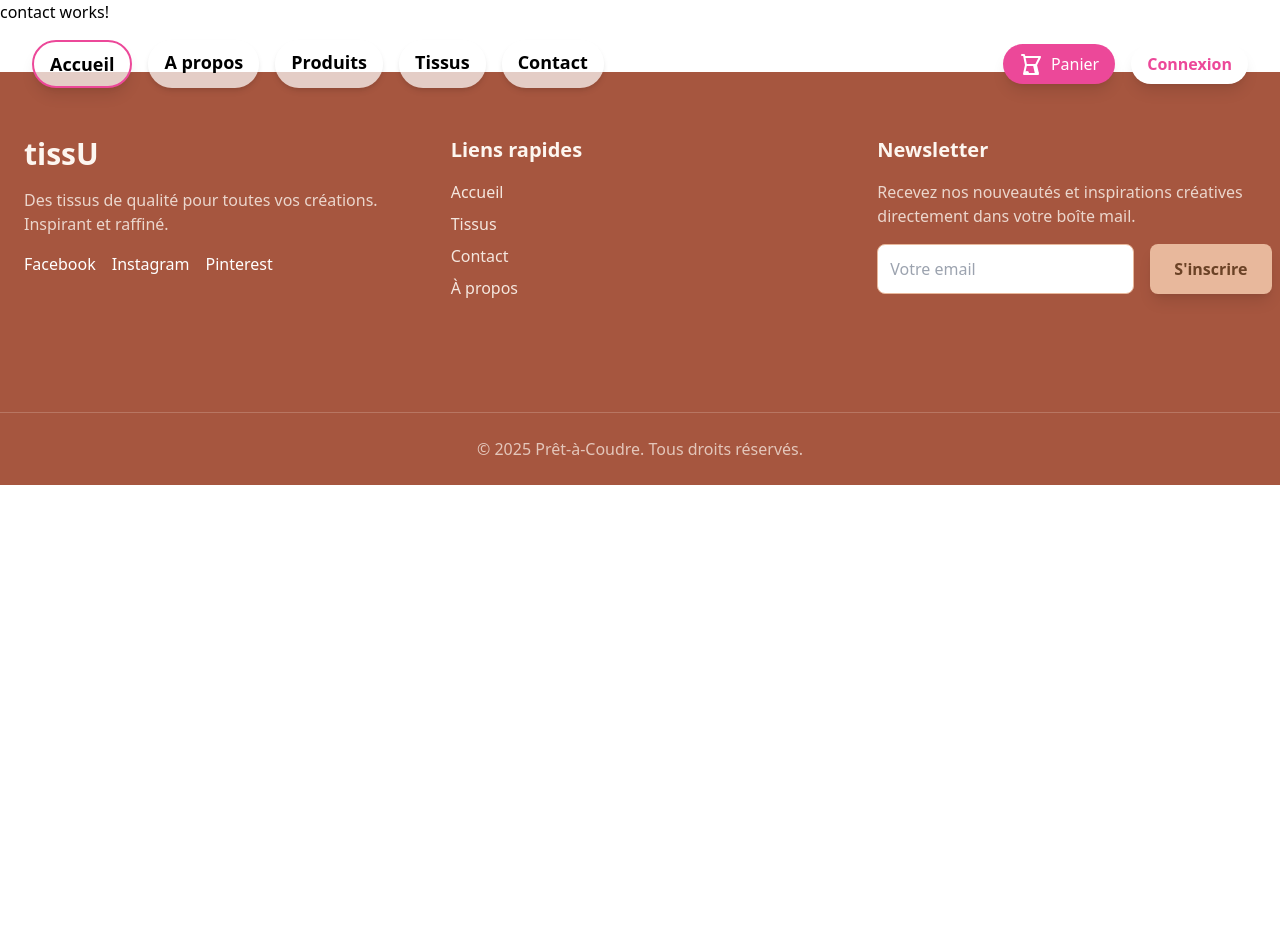
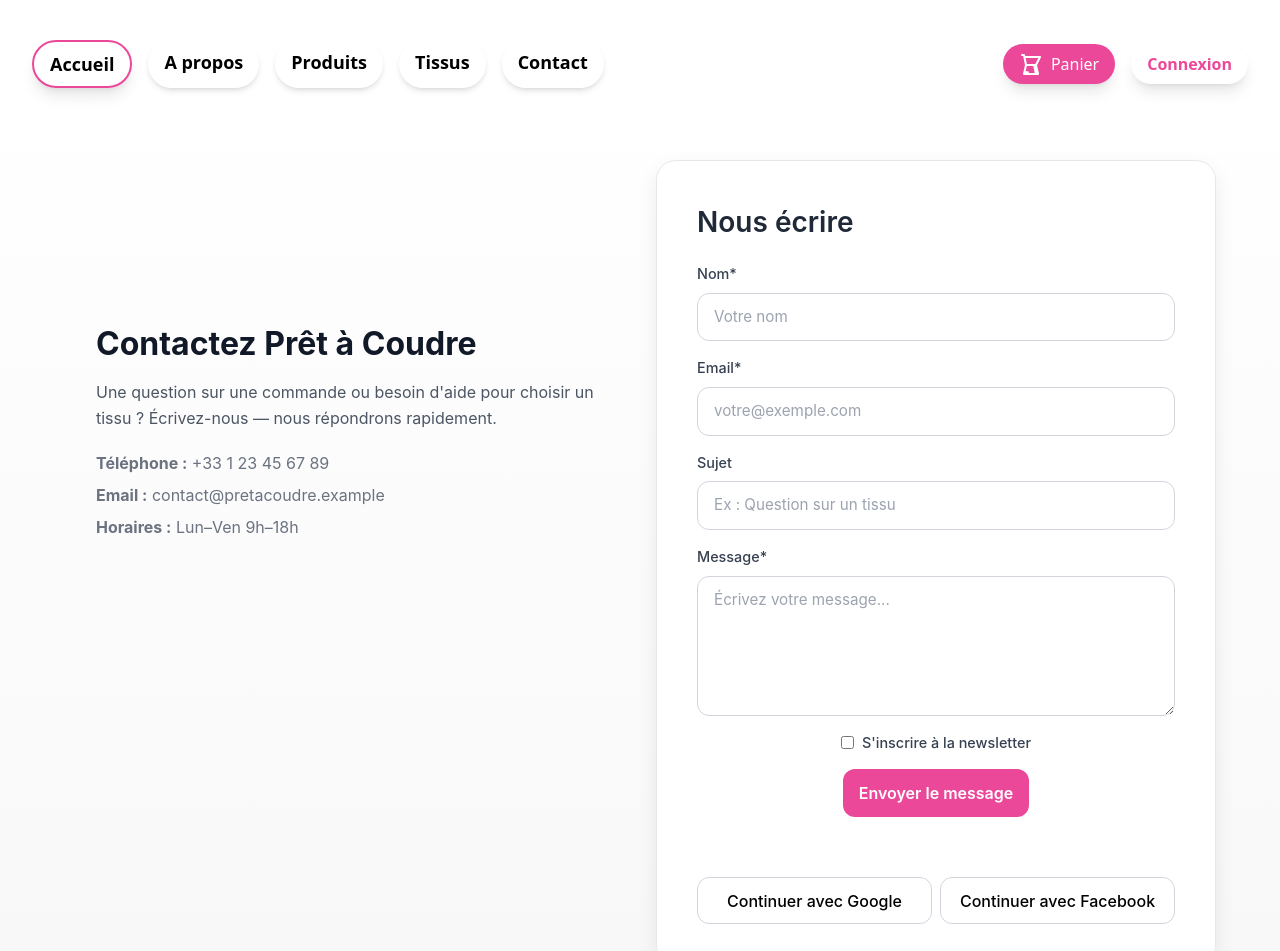
Before and after one commit to miangaly-rafiri/pret_a_coudre, an Angular app in the folder front/: page /contact in a window 1280 px wide. Shown: the top 951 px of the page. Before the commit the page ends 800 px from the top, so only its background shows below. Built offline with nearby package versions, Linux system fonts and the light colour scheme.

Commit message:
add contact page

```diff
--- a/front/src/app/pages/contact/contact.component.html
+++ b/front/src/app/pages/contact/contact.component.html
@@ -1 +1,63 @@
-<p>contact works!</p>
+<div class="page-root">
+    <div class="container">
+        <div class="intro hidden-md">
+            <h2>Contactez Prêt à Coudre</h2>
+            <p>Une question sur une commande ou besoin d'aide pour choisir un tissu ? Écrivez-nous — nous répondrons
+                rapidement.</p>
+            <ul class="info-list">
+                <li><strong>Téléphone :</strong> +33 1 23 45 67 89</li>
+                <li><strong>Email :</strong> contact&#64;pretacoudre.example</li>
+                <li><strong>Horaires :</strong> Lun–Ven 9h–18h</li>
+            </ul>
+        </div>
+
+        <div class="card form-card">
+            <h3>Nous écrire</h3>
+
+            <form (ngSubmit)="onSubmit()" autocomplete="on" class="form">
+                <div class="row">
+                    <label>Nom*</label>
+                    <input type="text" [(ngModel)]="name" name="name" required placeholder="Votre nom" />
+                </div>
+
+                <div class="row">
+                    <label>Email*</label>
+                    <input type="email" [(ngModel)]="email" name="email" required placeholder="votre@exemple.com" />
+
+                </div>
+
+                <div class="row">
+                    <label>Sujet</label>
+                    <input type="text" [(ngModel)]="subject" name="subject" placeholder="Ex : Question sur un tissu" />
+                </div>
+
+                <div class="row">
+                    <label>Message*</label>
+                    <textarea rows="5" [(ngModel)]="message" name="message" required
+                        placeholder="Écrivez votre message..."></textarea>
+                </div>
+
+                <div class="row actions">
+                    <label class="subscribe">
+                        <input type="checkbox" [(ngModel)]="subscribe" name="subscribe" />
+                        S'inscrire à la newsletter
+                    </label>
+
+                    <button type="submit" [disabled]="sending" class="btn-primary">
+                        {{ sending ? 'Envoi en cours...' : 'Envoyer le message' }}
+                    </button>
+                </div>
+
+                <div class="status">
+                    <p class="success" *ngIf="success">{{ success }}</p>
+                    <p class="error" *ngIf="error">{{ error }}</p>
+                </div>
+
+                <div class="socials">
+                    <button type="button" class="btn-outline">Continuer avec Google</button>
+                    <button type="button" class="btn-outline">Continuer avec Facebook</button>
+                </div>
+            </form>
+        </div>
+    </div>
+</div>
--- a/front/src/app/pages/contact/contact.component.scss
+++ b/front/src/app/pages/contact/contact.component.scss
@@ -0,0 +1,224 @@
+/* contact.component.scss */
+:host {
+    display: block;
+    padding-top: 5rem;
+    /* marge pour le navbar */
+}
+
+.page-root {
+    min-height: calc(100vh - 64px);
+    display: flex;
+    align-items: flex-start;
+    /* aligne vers le haut pour laisser la marge */
+    justify-content: center;
+    padding: 2rem;
+    background: linear-gradient(to bottom, #ffffff 0%, #f7f7f8 100%);
+    font-family: 'Inter', sans-serif;
+}
+
+.container {
+    width: 100%;
+    max-width: 72rem;
+    display: grid;
+    grid-template-columns: 1fr;
+    gap: 2rem;
+}
+
+@media (min-width: 768px) {
+    .container {
+        grid-template-columns: 1fr 1fr;
+        align-items: start;
+        padding-top: 3rem;
+        padding-bottom: 5rem;
+    }
+
+    .intro.hidden-md {
+        display: block;
+        padding-left: 2rem;
+        padding-top: 10rem;
+    }
+}
+
+.intro {
+    display: none;
+    color: #374151;
+}
+
+.intro h2 {
+    font-size: 2rem;
+    font-weight: 700;
+    margin-bottom: 0.75rem;
+    color: #111827;
+}
+
+.intro p {
+    color: #4b5563;
+    margin-bottom: 1.25rem;
+    line-height: 1.6;
+}
+
+.info-list {
+    list-style: none;
+    padding: 0;
+    margin: 0;
+    color: #6b7280;
+}
+
+.info-list li {
+    margin-bottom: 0.5rem;
+}
+
+.card.form-card {
+    background: rgba(255, 255, 255, 0.95);
+    backdrop-filter: blur(10px);
+    border: 1px solid #e5e7eb;
+    padding: 2.5rem;
+    border-radius: 1.25rem;
+    box-shadow: 0 8px 20px rgba(0, 0, 0, 0.08);
+    transition: transform 0.3s ease, box-shadow 0.3s ease;
+}
+
+.card.form-card:hover {
+    transform: translateY(-4px);
+    box-shadow: 0 12px 25px rgba(0, 0, 0, 0.12);
+}
+
+.card h3 {
+    font-size: 1.75rem;
+    margin-bottom: 1.25rem;
+    color: #1f2937;
+    font-weight: 600;
+}
+
+.form {
+    display: flex;
+    flex-direction: column;
+    gap: 1rem;
+}
+
+.row {
+    display: flex;
+    flex-direction: column;
+    gap: 0.5rem;
+}
+
+.row label {
+    font-size: 0.9rem;
+    color: #374151;
+    font-weight: 500;
+}
+
+.row input,
+.row textarea {
+    border: 1px solid #d1d5db;
+    padding: 0.75rem 1rem;
+    border-radius: 0.75rem;
+    outline: none;
+    font-size: 0.95rem;
+    transition: border-color 0.3s ease, box-shadow 0.3s ease;
+}
+
+.row input:focus,
+.row textarea:focus {
+    border-color: #ec4899;
+    box-shadow: 0 0 0 4px rgba(236, 72, 153, 0.15);
+}
+
+.actions {
+    display: flex;
+    gap: 1rem;
+    flex-wrap: wrap;
+    align-items: center;
+    justify-content: space-between;
+}
+
+.subscribe {
+    display: flex;
+    align-items: center;
+    gap: 0.5rem;
+    color: #374151;
+    font-size: 0.9rem;
+}
+
+.btn-primary {
+    background: #ec4899;
+    color: #fff;
+    padding: 0.75rem 1rem;
+    border-radius: 0.75rem;
+    border: none;
+    font-weight: 600;
+    cursor: pointer;
+    transition: background 0.3s ease;
+}
+
+.btn-primary:hover {
+    background: #db2777;
+}
+
+.btn-primary[disabled] {
+    opacity: 0.65;
+    cursor: not-allowed;
+}
+
+.btn-outline {
+    flex: 1;
+    padding: 0.65rem 1rem;
+    border-radius: 0.75rem;
+    border: 1px solid #d1d5db;
+    background: transparent;
+    cursor: pointer;
+    font-weight: 500;
+    transition: background 0.3s ease, border-color 0.3s ease;
+}
+
+.btn-outline:hover {
+    background: #f9fafb;
+    border-color: #d1d5db;
+}
+
+.status {
+    margin-top: 0.75rem;
+}
+
+.success {
+    color: #15803d;
+    font-weight: 500;
+}
+
+.error {
+    color: #dc2626;
+    font-weight: 500;
+}
+
+.socials {
+    display: flex;
+    gap: 0.5rem;
+    margin-top: 1rem;
+    flex-wrap: wrap;
+}
+
+.signup {
+    margin-top: 1.25rem;
+    color: #6b7280;
+    font-size: 0.9rem;
+}
+
+.link {
+    color: #ec4899;
+    text-decoration: none;
+    font-weight: 500;
+}
+
+.link:hover {
+    text-decoration: underline;
+}
+
+@media (max-width: 640px) {
+    .container {
+        padding: 0 0.5rem;
+    }
+
+    .card.form-card {
+        padding: 1.5rem;
+    }
+}
--- a/front/src/app/pages/contact/contact.component.ts
+++ b/front/src/app/pages/contact/contact.component.ts
@@ -1,11 +1,45 @@
 import { Component } from '@angular/core';
+import { CommonModule } from '@angular/common';
+import { FormsModule } from '@angular/forms';
+import { RouterLink } from '@angular/router';
 
 @Component({
   selector: 'app-contact',
-  imports: [],
+  standalone: true,
+  imports: [CommonModule, FormsModule, RouterLink],
   templateUrl: './contact.component.html',
   styleUrl: './contact.component.scss'
 })
 export class ContactComponent {
+  name = '';
+  email = '';
+  subject = '';
+  message = '';
+  subscribe = false;
 
+  sending = false;
+  success: string | null = null;
+  error: string | null = null;
+
+  onSubmit() {
+    if (!this.name || !this.email || !this.message) {
+      this.error = 'Veuillez remplir les champs obligatoires.';
+      return;
+    }
+
+    this.error = null;
+    this.sending = true;
+    this.success = null;
+
+    setTimeout(() => {
+      this.sending = false;
+      this.success = "Merci ! Votre message a bien été envoyé.";
+
+      this.name = '';
+      this.email = '';
+      this.subject = '';
+      this.message = '';
+      this.subscribe = false;
+    }, 900);
+  }
 }
--- a/front/src/app/shared/footer/footer.component.html
+++ b/front/src/app/shared/footer/footer.component.html
@@ -1,4 +1,4 @@
-<footer class="bg-[#A6563F] text-white mt-12">
+<footer class="bg-[#A6563F] text-white">
   <div class="max-w-7xl mx-auto px-6 py-16 grid grid-cols-1 md:grid-cols-3 gap-12">
 
     <div class="space-y-4">
```
